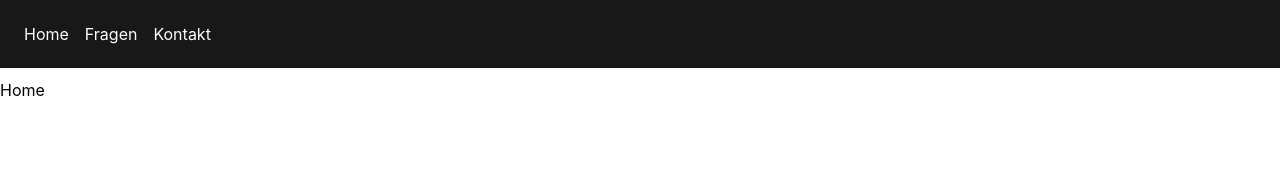
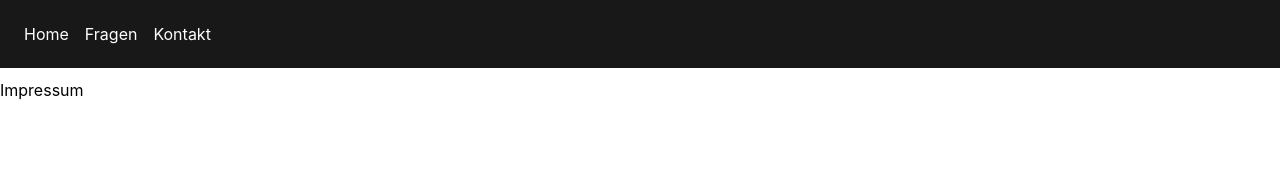
Before and after one commit to Bankernerd/digitalisierungswichtel, a React (Create React App) app: page /impressum in a window 1280 px wide. Shown: the top 170 px of the page. Built offline with nearby package versions, Linux system fonts and the light colour scheme.

Commit message:
Impressum component added

```diff
--- a/src/App.js
+++ b/src/App.js
@@ -4,6 +4,7 @@ import { BrowserRouter as Router, Link, Route, Switch } from 'react-router-dom';
 import Home from './Home';
 import Contact from './Contact';
 import Questions from './Questions';
+import Impressum from './Impressum';
 
 import './App.css';
 
@@ -30,6 +31,9 @@ function App() {
             <Route path="/fragen">
               <Questions />
             </Route>
+            <Route path="/impressum">
+              <Impressum />
+            </Route>
             <Route patch="/">
               <Home />
             </Route>
--- /dev/null
+++ b/src/Impressum/index.js
@@ -0,0 +1,7 @@
+import React from 'react';
+
+function Impressum() {
+  return <div>Impressum</div>;
+}
+
+export default Impressum;
```
